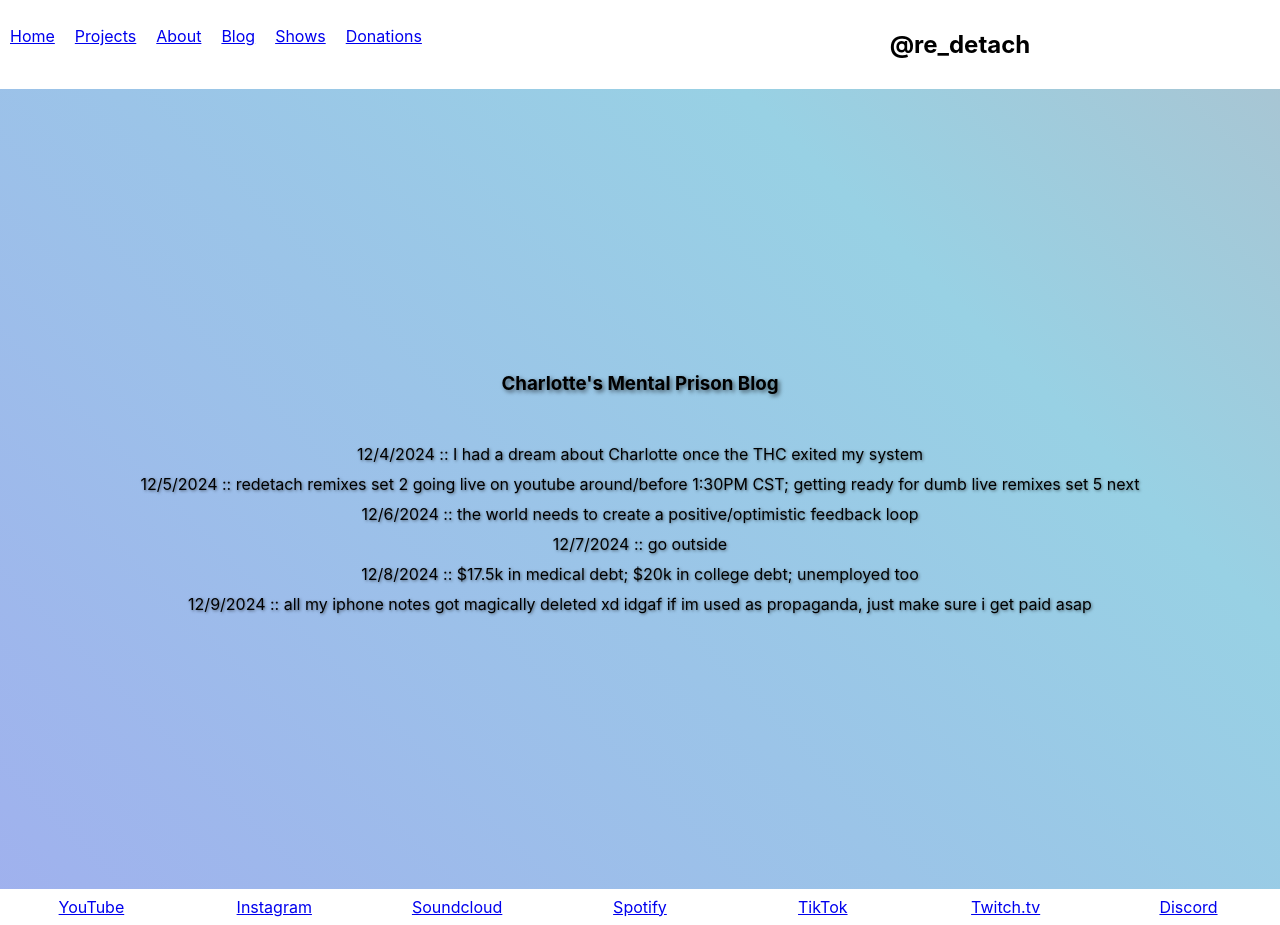
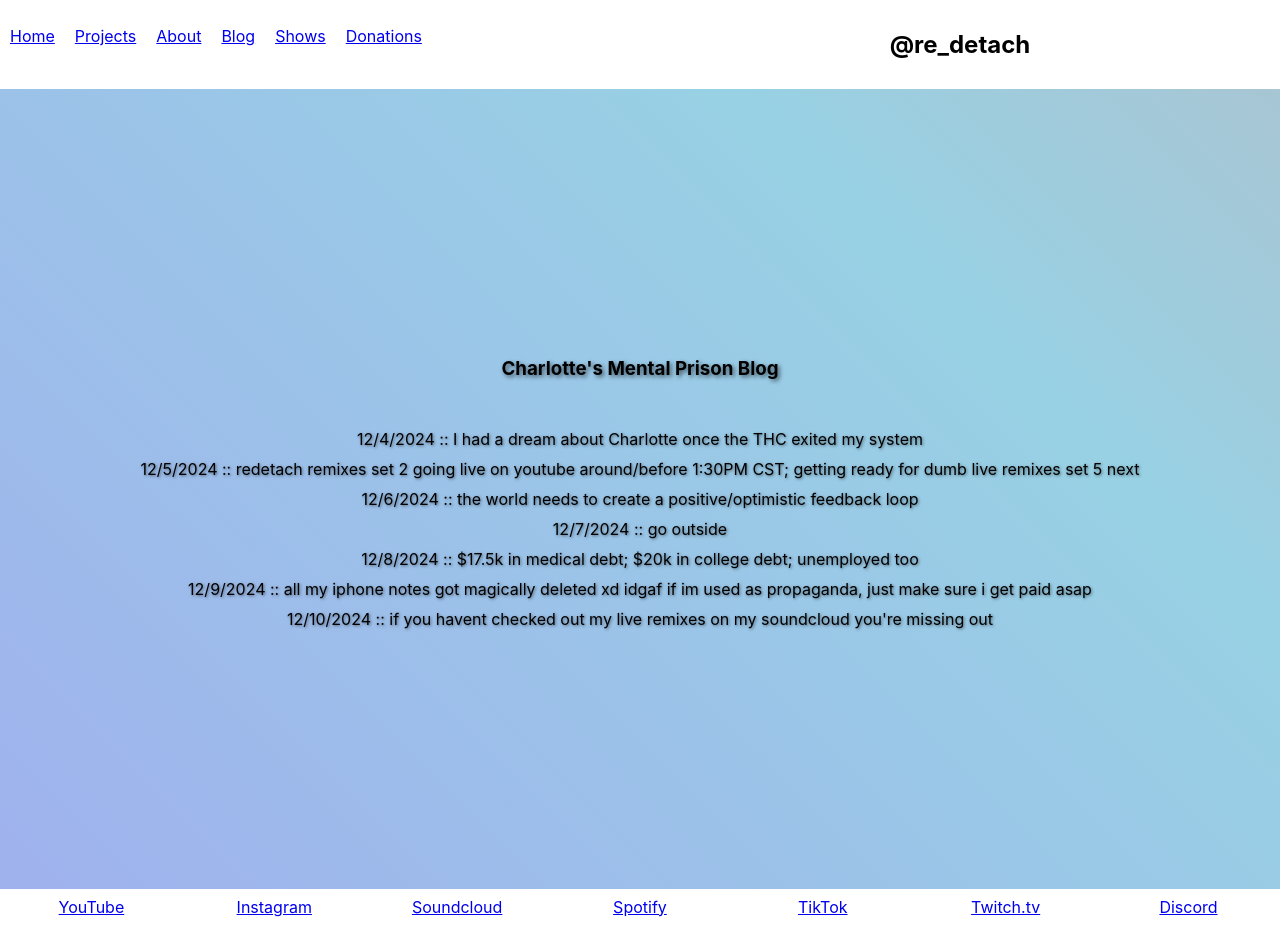
Before and after one commit to rolinmb/redetach-music, a React (Create React App) app: page /blog in a window 1280 px wide. Built offline with nearby package versions, Linux system fonts and the light colour scheme.

Commit message:
blog update

```diff
--- a/src/components/Blog.js
+++ b/src/components/Blog.js
@@ -14,6 +14,7 @@ const Blog = () => {
         <p>12/7/2024 :: go outside</p>
         <p>12/8/2024 :: $17.5k in medical debt; $20k in college debt; unemployed too</p>
         <p>12/9/2024 :: all my iphone notes got magically deleted xd idgaf if im used as propaganda, just make sure i get paid asap</p>
+        <p>12/10/2024 :: if you havent checked out my live remixes on my soundcloud you're missing out</p>
       </div>
     </div>
   );
```
